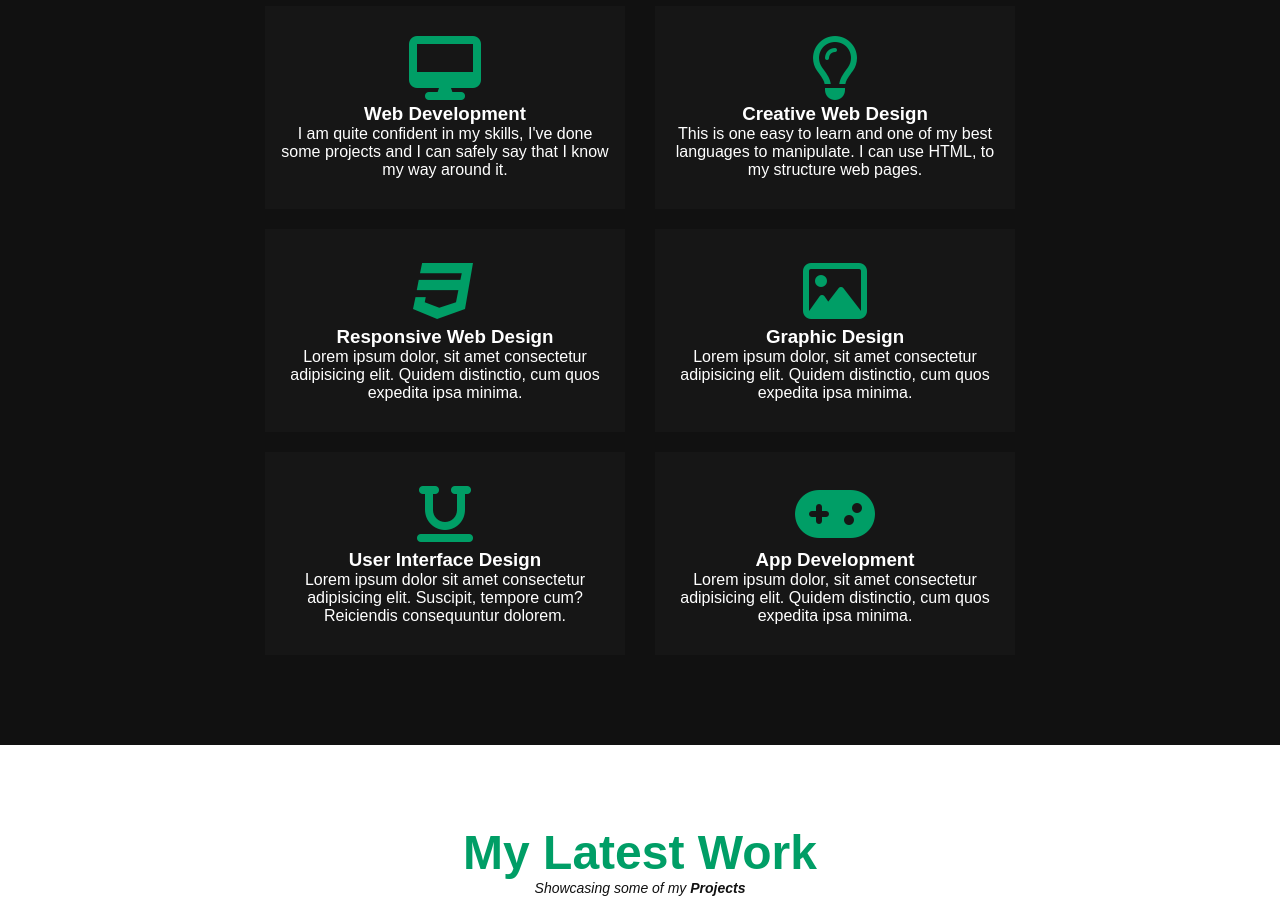
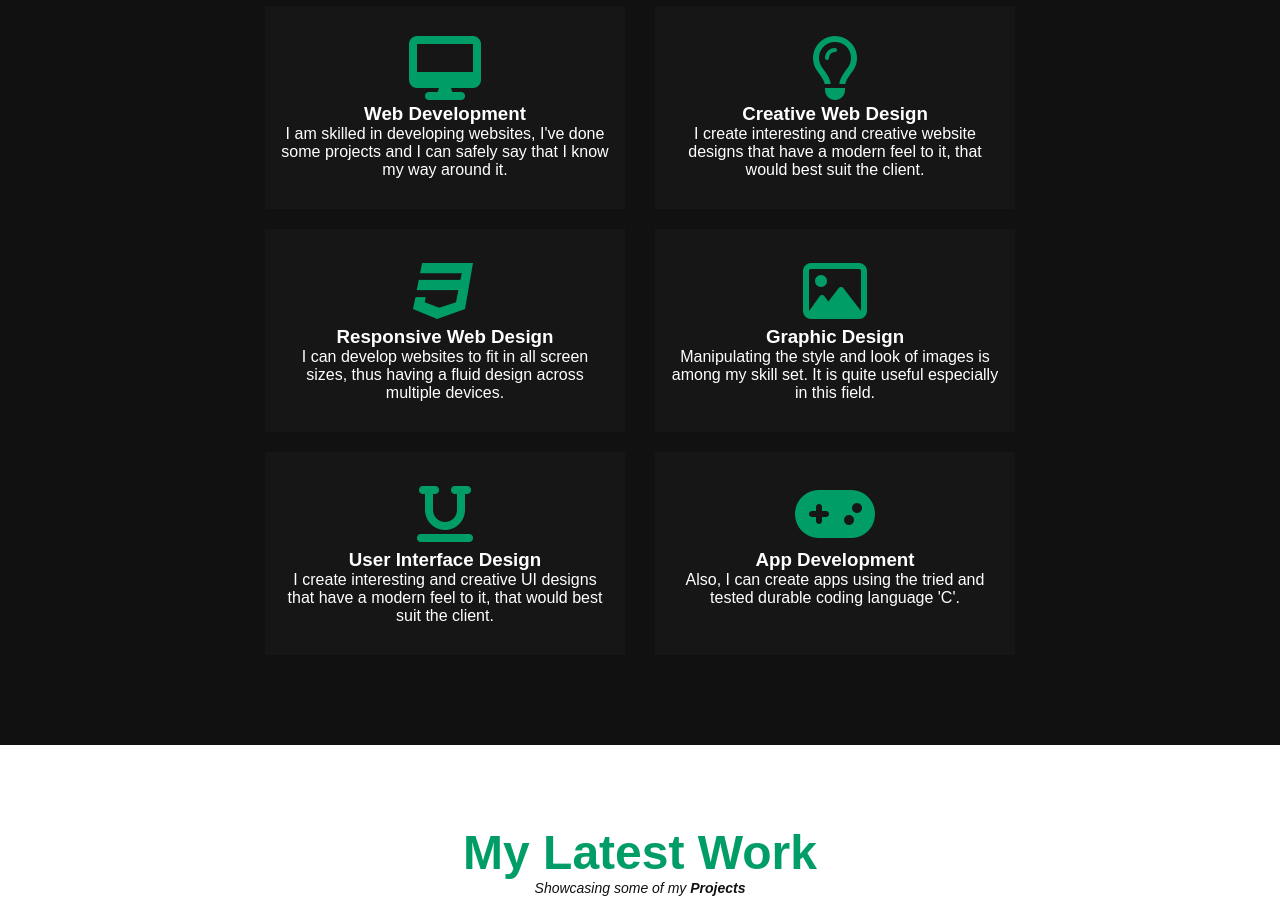
Before and after one commit to FidelMolday/portfolio, a plain HTML site: page index.html in a window 1280 px wide. Shown: the part 1600-2522 px from the top of the page. Drawn offline with nearby package versions, Linux system fonts and the light colour scheme.

Commit message:
Added real text to the services section

```diff
--- a/index.html
+++ b/index.html
@@ -82,37 +82,37 @@
                         data-aos-duration="2000">
                     <i class="fa fa-desktop fa-4x"></i>
                     <h3>Web Development</h3>
-                    <p>I am quite confident in my skills, I've done some projects and I can safely say that I know my way around it.</p>
+                    <p>I am skilled in developing websites, I've done some projects and I can safely say that I know my way around it.</p>
                 </div>
                 <div class="servicesBx" data-aos="flip-left" data-aos-easing="linear"
                         data-aos-duration="2000">
                     <i class="fa fa-lightbulb-o fa-4x"></i>
                     <h3>Creative Web Design</h3>
-                    <p>This is one easy to learn and one of my best languages to manipulate. I can use HTML, to my structure web pages.</p>
+                    <p>I create interesting and creative website designs that have a modern feel to it, that would best suit the client.</p>
                 </div>
                 <div class="servicesBx" data-aos="flip-left" data-aos-easing="linear"
                         data-aos-duration="2000">
                     <i class="fa fa-css3 fa-4x"></i>
                     <h3>Responsive Web Design</h3>
-                    <p>Lorem ipsum dolor, sit amet consectetur adipisicing elit. Quidem distinctio, cum quos expedita ipsa minima.</p>
+                    <p>I can develop websites to fit in all screen sizes, thus having a fluid design across multiple devices.</p>
                 </div>
                 <div class="servicesBx" data-aos="flip-left" data-aos-easing="linear"
                         data-aos-duration="2000">
                     <i class="fa fa-picture-o fa-4x"></i>
                     <h3>Graphic Design</h3>
-                    <p>Lorem ipsum dolor, sit amet consectetur adipisicing elit. Quidem distinctio, cum quos expedita ipsa minima.</p>
+                    <p>Manipulating the style and look of images is among my skill set. It is quite useful especially in this field.</p>
                 </div>
                 <div class="servicesBx" data-aos="flip-left" data-aos-easing="linear"
                         data-aos-duration="2000">
                     <i class="fa fa-underline fa-4x"></i>
                     <h3>User Interface Design</h3>
-                    <p>Lorem ipsum dolor sit amet consectetur adipisicing elit. Suscipit, tempore cum? Reiciendis consequuntur dolorem.</p>
+                    <p>I create interesting and creative UI designs that have a modern feel to it, that would best suit the client.</p>
                 </div>
                 <div class="servicesBx" data-aos="flip-left" data-aos-easing="ease-out-cubic"
                         data-aos-duration="2000">
                     <i class="fa fa-gamepad fa-4x"></i>
                     <h3>App Development</h3>
-                    <p>Lorem ipsum dolor, sit amet consectetur adipisicing elit. Quidem distinctio, cum quos expedita ipsa minima.</p>
+                    <p>Also, I can create apps using the tried and tested durable coding language 'C'. </p>
                 </div>
             </div>
         </section>
```
